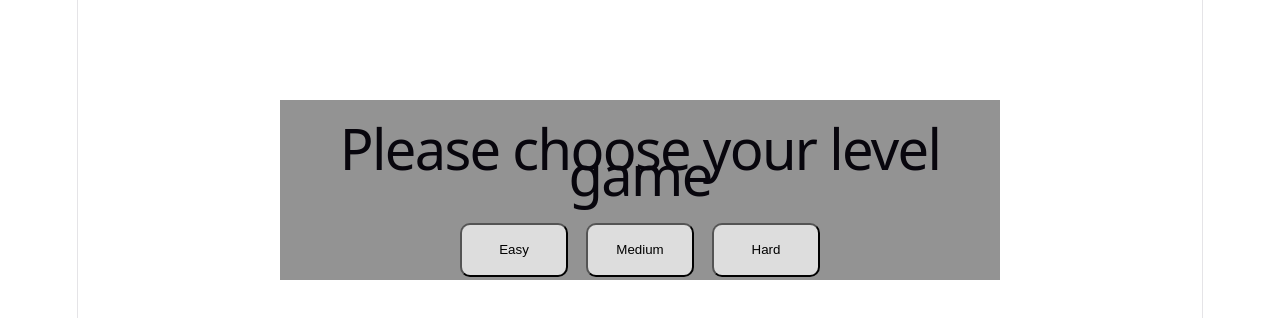
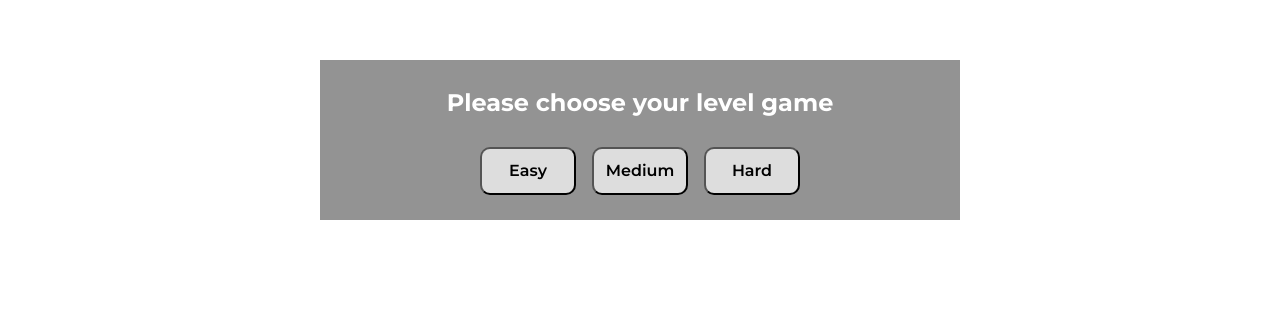
Before and after one commit to nguyensieu-gmer/memory_card, a React (Vite) app: page / in a window 1280 px wide. Shown: the part 260-578 px from the top of the page. Built offline with nearby package versions, Linux system fonts and the light colour scheme.

Commit message:
Reset Style

```diff
--- a/src/style/index.css
+++ b/src/style/index.css
@@ -1,111 +1,97 @@
+@import url("https://fonts.googleapis.com/css2?family=Dancing+Script:wght@400..700&family=Montserrat:ital,wght@0,100..900;1,100..900&display=swap");
+/*
+  Josh's Custom CSS Reset
+  https://www.joshwcomeau.com/css/custom-css-reset/
+*/
+
 :root {
-  --text: #6b6375;
-  --text-h: #08060d;
-  --bg: #fff;
-  --border: #e5e4e7;
-  --code-bg: #f4f3ec;
-  --accent: #aa3bff;
-  --accent-bg: rgba(170, 59, 255, 0.1);
-  --accent-border: rgba(170, 59, 255, 0.5);
-  --social-bg: rgba(244, 243, 236, 0.5);
-  --shadow:
-    rgba(0, 0, 0, 0.1) 0 10px 15px -3px, rgba(0, 0, 0, 0.05) 0 4px 6px -2px;
+  --body-font: "Montserrat", sans-serif;
+  --biggest-font-size: 3rem;
+  --bigger-font-size: 2rem;
+  --h1-font-size: 1.5rem;
+  --h2-font-size: 1.25rem;
+  --h3-font-size: 1rem;
+  --normal-font-size: 0.938rem;
+  --small-font-size: 0.813rem;
 
-  --sans: system-ui, 'Segoe UI', Roboto, sans-serif;
-  --heading: system-ui, 'Segoe UI', Roboto, sans-serif;
-  --mono: ui-monospace, Consolas, monospace;
-
-  font: 18px/145% var(--sans);
-  letter-spacing: 0.18px;
-  color-scheme: light dark;
-  color: var(--text);
-  background: var(--bg);
-  font-synthesis: none;
-  text-rendering: optimizeLegibility;
-  -webkit-font-smoothing: antialiased;
-  -moz-osx-font-smoothing: grayscale;
-
-  @media (max-width: 1024px) {
-    font-size: 16px;
-  }
+  --font-regular: 400;
+  --font-semi-bold: 600;
+  --font-bold: 700;
 }
 
-@media (prefers-color-scheme: dark) {
-  :root {
-    --text: #9ca3af;
-    --text-h: #f3f4f6;
-    --bg: #16171d;
-    --border: #2e303a;
-    --code-bg: #1f2028;
-    --accent: #c084fc;
-    --accent-bg: rgba(192, 132, 252, 0.15);
-    --accent-border: rgba(192, 132, 252, 0.5);
-    --social-bg: rgba(47, 48, 58, 0.5);
-    --shadow:
-      rgba(0, 0, 0, 0.4) 0 10px 15px -3px, rgba(0, 0, 0, 0.25) 0 4px 6px -2px;
-  }
+h1 {
+  font-size: var(--h1-font-size);
+}
 
-  #social .button-icon {
-    filter: invert(1) brightness(2);
+h2 {
+  font-size: var(--h2-font-size);
+}
+
+h3 {
+  font-size: var(--h3-font-size);
+}
+
+*,
+*::before,
+*::after {
+  box-sizing: border-box;
+}
+
+*:not(dialog) {
+  margin: 0;
+}
+
+@media (prefers-reduced-motion: no-preference) {
+  html {
+    interpolate-size: allow-keywords;
   }
 }
 
 body {
-  margin: 0;
+  line-height: 1.5;
+  -webkit-font-smoothing: antialiased;
+  font-family: var(--body-font);
 }
 
-#root {
-  width: 1126px;
+img,
+picture,
+video,
+canvas,
+svg {
+  display: block;
   max-width: 100%;
-  margin: 0 auto;
-  text-align: center;
-  border-inline: 1px solid var(--border);
-  min-height: 100svh;
-  display: flex;
-  flex-direction: column;
-  box-sizing: border-box;
 }
 
-h1,
-h2 {
-  font-family: var(--heading);
-  font-weight: 500;
-  color: var(--text-h);
+input,
+button,
+textarea,
+select {
+  font: inherit;
 }
 
-h1 {
-  font-size: 56px;
-  letter-spacing: -1.68px;
-  margin: 32px 0;
-  @media (max-width: 1024px) {
-    font-size: 36px;
-    margin: 20px 0;
-  }
-}
-h2 {
-  font-size: 24px;
-  line-height: 118%;
-  letter-spacing: -0.24px;
-  margin: 0 0 8px;
-  @media (max-width: 1024px) {
-    font-size: 20px;
-  }
-}
-p {
-  margin: 0;
+p,
+h1,
+h2,
+h3,
+h4,
+h5,
+h6 {
+  overflow-wrap: break-word;
 }
 
-code,
-.counter {
-  font-family: var(--mono);
-  display: inline-flex;
-  border-radius: 4px;
-  color: var(--text-h);
+p {
+  text-wrap: pretty;
+}
+h1,
+h2,
+h3,
+h4,
+h5,
+h6 {
+  text-wrap: balance;
 }
 
-code {
-  font-size: 15px;
-  line-height: 135%;
-  padding: 4px 8px;
-  background: var(--code-bg);
+#root,
+#__next {
+  isolation: isolate;
 }
```
